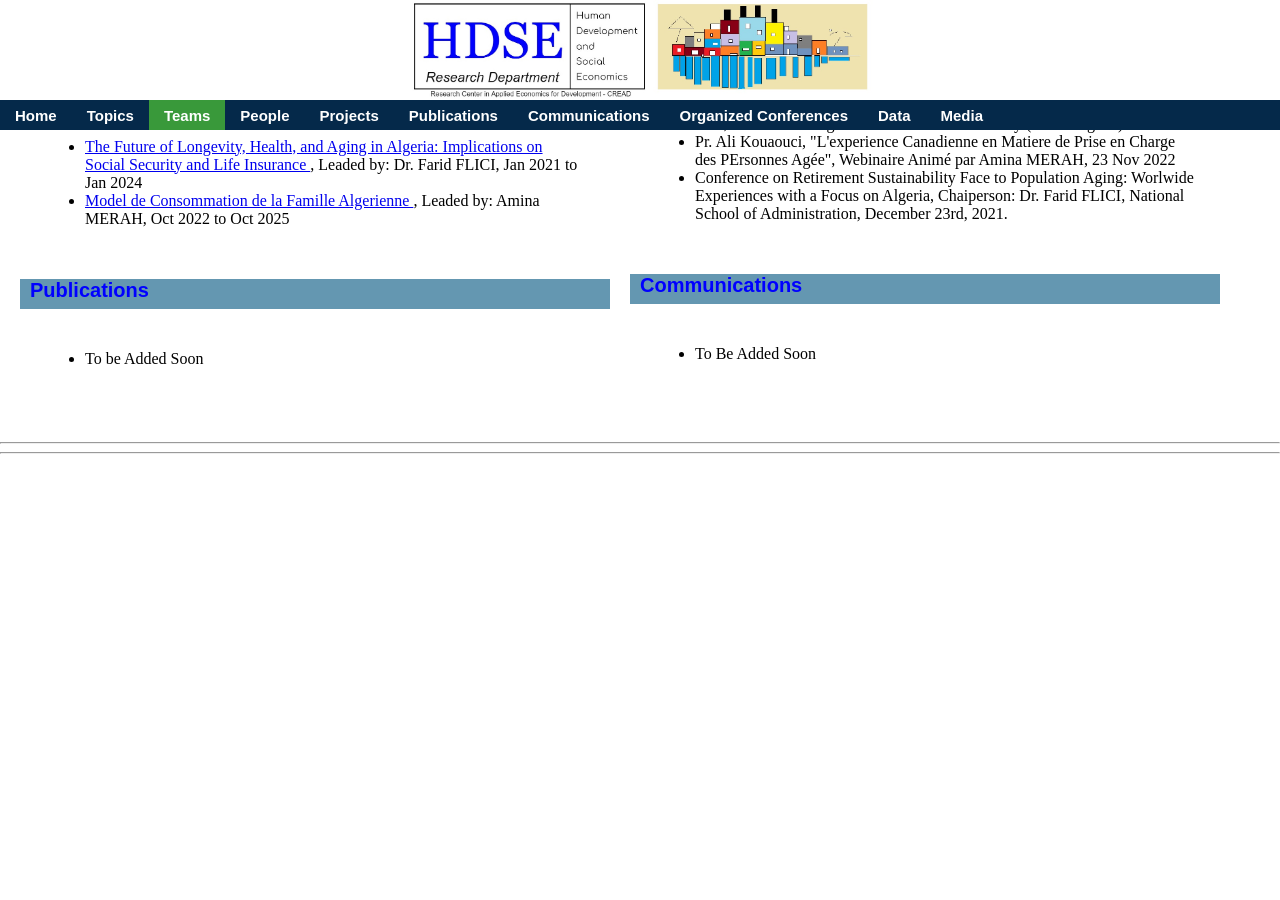
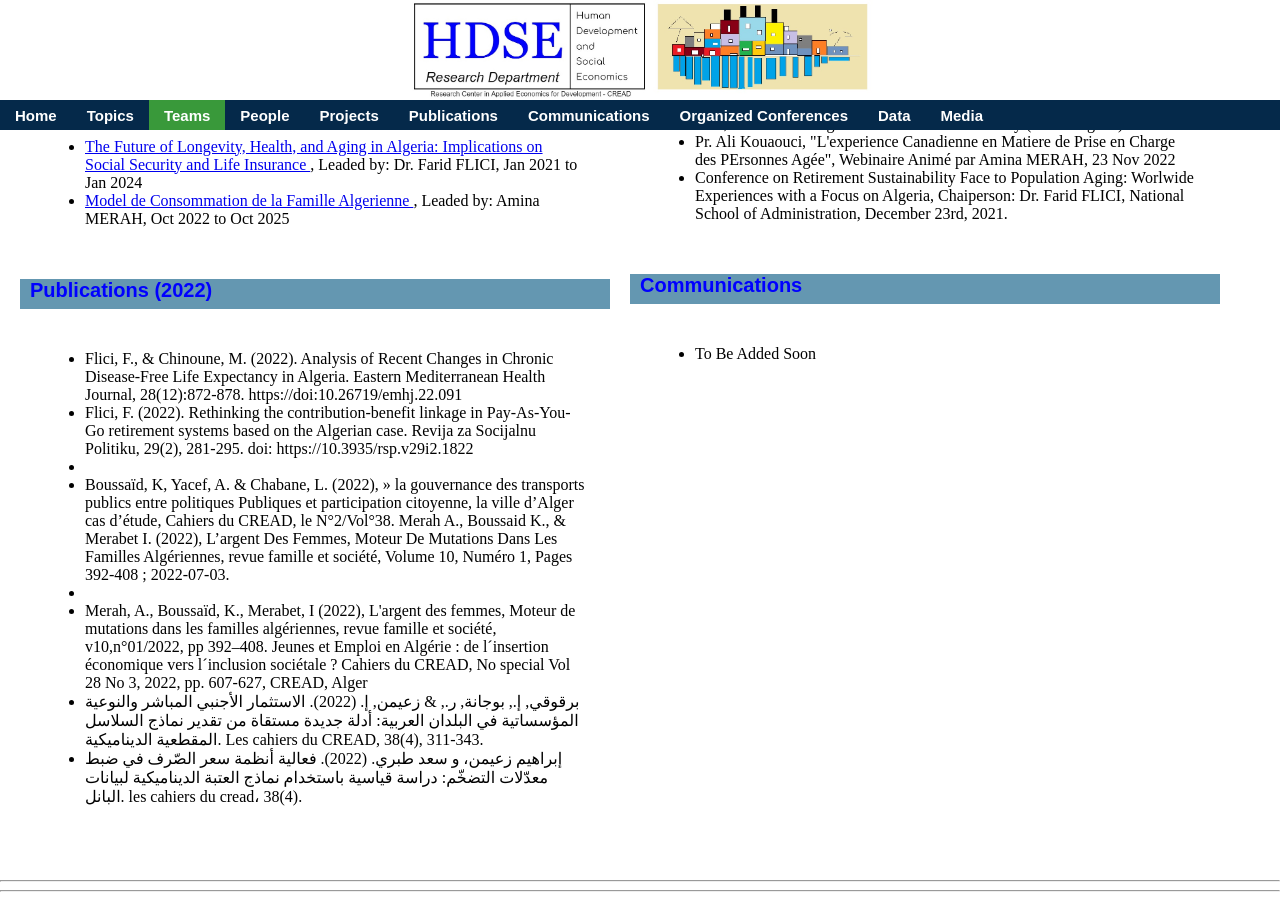
Before and after one commit to Farid-FLICI/farid-flici.github.io, a Jekyll site: the page ps.html, which Jekyll copies as it is, in a window 1280 px wide and 900 px high, scrolled down 752 px. Built offline with Jekyll 4.4.1, drawn with Linux system fonts in a browser that asks for light colours; before the commit the page ends 1214 px from its top, so only the background shows below that.

Commit message:
Update ps.html

```diff
--- a/ps.html
+++ b/ps.html
@@ -103,10 +103,32 @@ ul.topnav li.right {float: right;}
   </div>
 
  <div class="container">
- <div class="header2"><h3>  Publications </h3></div>
+ <div class="header2"><h3>  Publications (2022) </h3></div>
  <div class="mainbody">
  <ul>
-     <li> To be Added Soon </li>
+     <li> Flici, F., & Chinoune, M. (2022). Analysis of Recent Changes in Chronic Disease-Free Life
+         Expectancy in Algeria. Eastern Mediterranean Health Journal, 28(12):872-878.
+         https://doi:10.26719/emhj.22.091 </li>
+    <li> Flici, F. (2022). Rethinking the contribution-benefit linkage in Pay-As-You-Go retirement
+        systems based on the Algerian case. Revija za Socijalnu Politiku, 29(2), 281-295.
+        doi: https://10.3935/rsp.v29i2.1822 <li>
+     <li> Boussaïd, K, Yacef, A. & Chabane, L. (2022), » la gouvernance des transports publics entre politiques Publiques et participation citoyenne, la ville d’Alger cas d’étude, Cahiers du CREAD, le N°2/Vol°38.
+Merah A., Boussaid K.,  & Merabet I. (2022), L’argent Des Femmes, Moteur De Mutations Dans Les
+         Familles Algériennes, revue famille et société, Volume 10, Numéro 1, Pages 392-408 ;
+         2022-07-03. <li>
+     <li> Merah, A., Boussaïd, K., Merabet, I (2022), L'argent des femmes, Moteur de mutations dans les familles algériennes, revue famille et société, v10,n°01/2022, pp 392–408.
+Jeunes et Emploi en Algérie : de l´insertion économique vers l´inclusion sociétale ? Cahiers du CREAD,  No special Vol 28 No 3, 2022, pp. 607-627, CREAD, Alger </li>
+     <li>برقوقي, إ., بوجانة, ر., & زعيمن, إ. (2022). الاستثمار الأجنبي المباشر والنوعية المؤسساتية في البلدان العربية: أدلة جديدة مستقاة من تقدير نماذج السلاسل المقطعية الديناميكية.
+         Les cahiers du CREAD, 38(4), 311-343.</li>
+     <li> إبراهيم زعيمن، و سعد طبري. (2022). فعالية أنظمة سعر الصّرف في ضبط معدّلات التضخّم: دراسة قياسية باستخدام نماذج العتبة الديناميكية لبيانات البانل.
+         les cahiers du cread، 38(4). </li>
+
+
+
+
+
+
+     </li>
  </ul>
  </div>
  </div>
```
